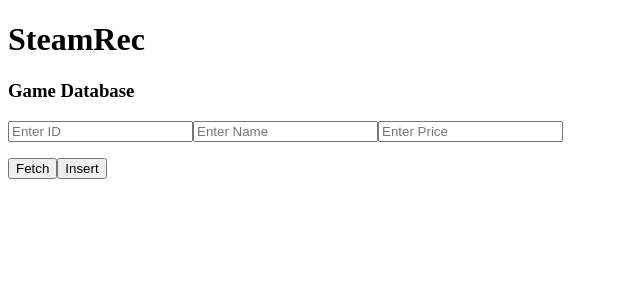
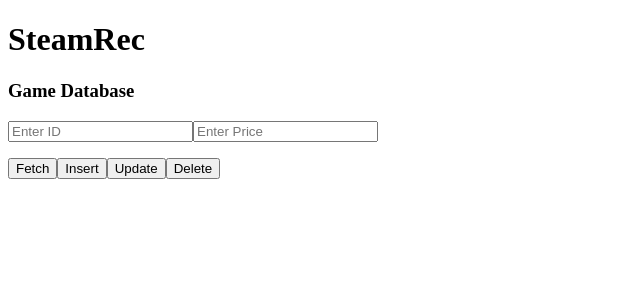
Before and after one commit to Brian-Conley/steamrec, a React (Create React App) app in the folder frontend/: page / in a window 1280 px wide. Shown: the top 300 px of the page, without its empty margins (0-640 px from the left). Built offline with nearby package versions, Linux system fonts and the light colour scheme.

Commit message:
Fix several issues with functions

```diff
--- a/frontend/src/App.js
+++ b/frontend/src/App.js
@@ -2,7 +2,6 @@
 
 function App() {
   const [id, setId] = useState("");              // Store the input ID
-  const [name, setName] = useState("");          // New input for game name
   const [price, setPrice] = useState("");        // New input for game price
   const [data, setData] = useState(null);        // Store fetched JSON object
   const [error, setError] = useState(null);      // Store error message
@@ -31,10 +30,26 @@
   };
 
   const insertGame = () => {
-    fetch(`http://localhost:5000/db/game`, {
-      method: "POST",
-      headers: { "Content-Type": "application/json" },
-      body: JSON.stringify({ appid: id, name }),
+    fetch(`http://localhost:5000/db/insert?appid=${encodeURIComponent(id)}`, {
+      method: "POST"
+    })
+      .then((res) => res.json())
+      .then((json) => alert(json.status))
+      .catch((err) => alert("Error: " + err.message));
+  };
+
+  const updateGame = () => {
+    fetch(`http://localhost:5000/db/update?appid=${encodeURIComponent(id)}&price=${encodeURIComponent(price)}`, {
+      method: "PUT"
+    })
+      .then((res) => res.json())
+      .then((json) => alert(json.status))
+      .catch((err) => alert("Error: " + err.message));
+  };
+
+  const deleteGame = () => {
+    fetch(`http://localhost:5000/db/delete?appid=${encodeURIComponent(id)}`, {
+      method: "DELETE"
     })
       .then((res) => res.json())
       .then((json) => alert(json.status))
@@ -52,12 +67,6 @@
         onChange={(e) => setId(e.target.value)}
       />
       <input
-        type="text"
-        placeholder="Enter Name"
-        value={name}
-        onChange={(e) => setName(e.target.value)}
-      />
-      <input
       type="number"
       placeholder="Enter Price"
       value={price}
@@ -67,7 +76,8 @@
       <div style={{ marginTop: "1rem" }}>
         <button onClick={fetchByID}>Fetch</button>
         <button onClick={insertGame}>Insert</button>
-
+        <button onClick={updateGame}>Update</button>
+        <button onClick={deleteGame}>Delete</button>
       </div>
 
       <div style={{ marginTop: "1rem" }}>
```
